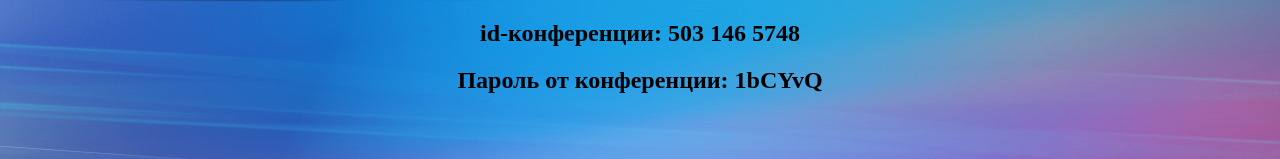
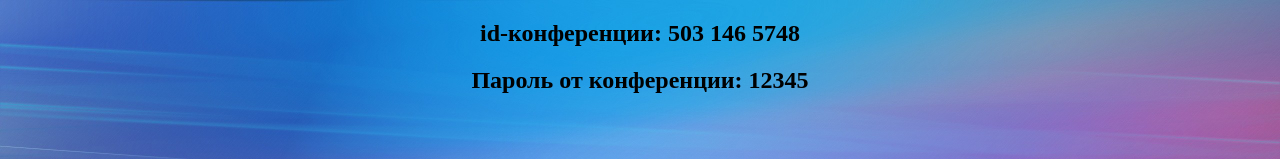
Before and after one commit to nikita1017/Link-to-lesson, a plain HTML site: page index.html in a window 1280 px wide. Shown: the top 159 px of the page. Drawn offline with Linux system fonts and the light colour scheme.

Commit message:
Update index.html

```diff
--- a/index.html
+++ b/index.html
@@ -7,6 +7,6 @@
 <body>
 	<a href="https://zoom.us/j/6318497505?pwd=amozanRRTTRJdUxWWHNLQStqbmZBQT09">ССЫЛКА</a>
     <h2>id-конференции: 503 146 5748</h2>
-	<h2>Пароль от конференции: 1bCYvQ</h2>
+	<h2>Пароль от конференции: 12345</h2>
 </body>
 </html>
```
